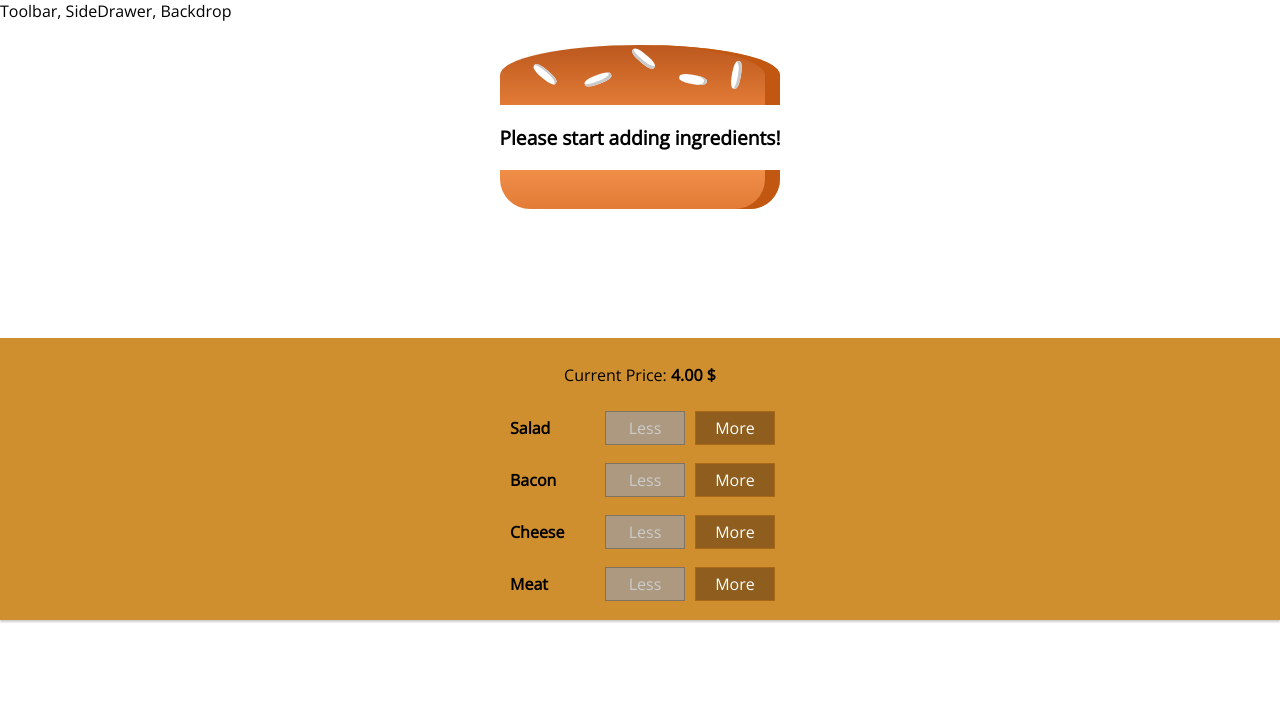
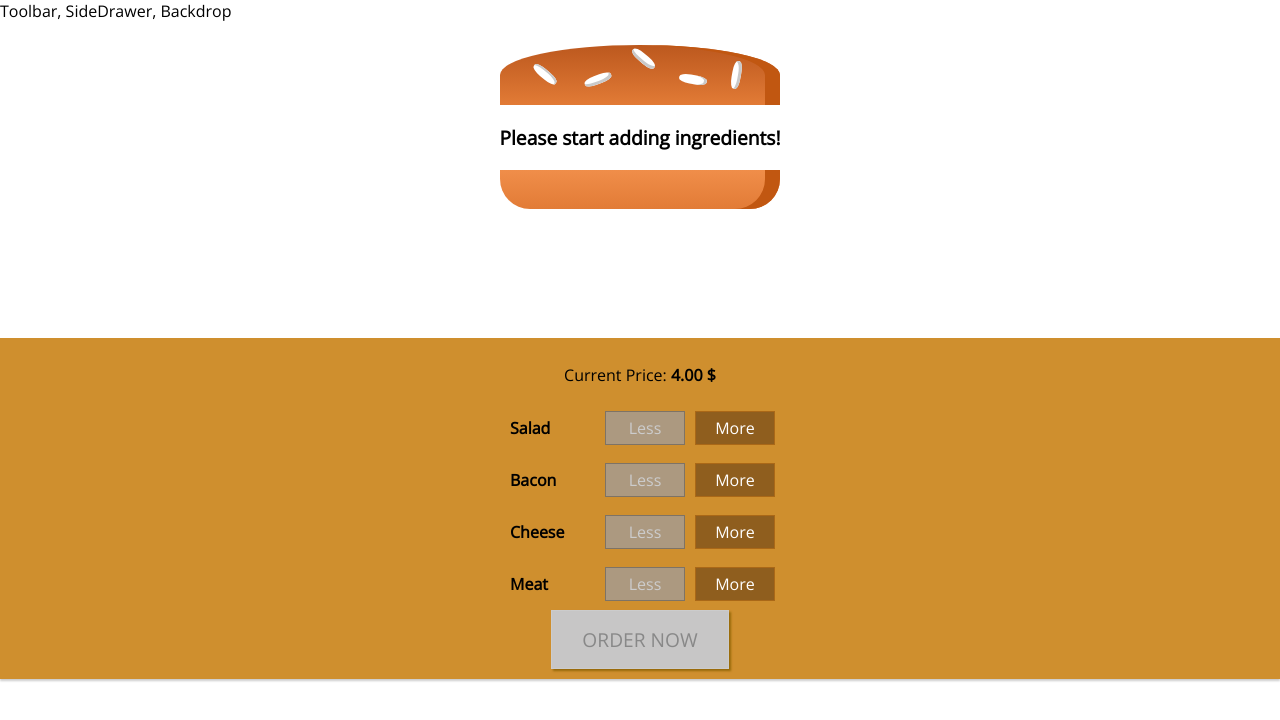
Before and after one commit to xugetsu/Burger-Builder, a React app: page / in a window 1280 px wide. Shown: the top 720 px of the page. Built offline with nearby package versions, Linux system fonts and the light colour scheme.

Commit message:
Adding the Order Button

```diff
--- a/src/components/Burger/BuildControls/BuildControls.css
+++ b/src/components/Burger/BuildControls/BuildControls.css
@@ -8,3 +8,44 @@
     margin: auto;
     padding: 10px 0;
 }
+
+.OrderButton {
+    background-color: #DAD735;
+    outline: none;
+    cursor: pointer;
+    border: 1px solid #966909;
+    color: #966909;
+    font-family: inherit;
+    font-size: 1.2em;
+    padding: 15px 30px;
+    box-shadow: 2px 2px 2px #966909;
+}
+
+.OrderButton:hover, .OrderButton:active {
+    background-color: #A0DB41;
+    border: 1px solid #966909;
+    color: #966909;
+}
+
+.OrderButton:disabled {
+    background-color: #C7C6C6;
+    cursor: not-allowed;
+    border: 1px solid #ccc;
+    color: #888888;
+}
+
+.OrderButton:not(:disabled) {
+    animation: enable 0.3s linear;
+}
+
+@keyframes enable {
+    0% {
+        transform: scale(1);
+    }
+    60% {
+        transform: scale(1.1);
+    }
+    100% {
+        transform: scale(1);
+    }
+}
--- a/src/components/Burger/BuildControls/BuildControls.jsx
+++ b/src/components/Burger/BuildControls/BuildControls.jsx
@@ -21,6 +21,9 @@
                     removeIngredient = {() => props.removeIngredient(ctrl.type)}
                     disabled = {props.disabled[ctrl.type]} />
             ))}
+            <button
+                className = {classes.OrderButton}
+                disabled = {!props.purchasable}>ORDER NOW</button>
         </div>
     );
 }
--- a/src/containers/BurgerBuilder/BurgerBuilder.jsx
+++ b/src/containers/BurgerBuilder/BurgerBuilder.jsx
@@ -17,7 +17,12 @@
             cheese:0,
             meat:0
         },
-        totalPrice: 4
+        totalPrice: 4,
+        purchasable: false
+    }
+    updatePurchaseState = (ingredients) => {
+        return Object.values(ingredients)
+        .reduce ( (sum, el) => sum + el, 0) > 0;
     }
     addIngredientHandler = (type) => {
         const oldCount = this.state.ingredients[type];
@@ -30,6 +35,7 @@
         this.setState({
             ingredients: updatedIngredients,
             totalPrice: newPrice,
+            purchasable: this.updatePurchaseState(updatedIngredients)
         })
     }
     removeIngredientHandler = (type) => {
@@ -44,6 +50,7 @@
         this.setState({
             ingredients: updatedIngredients,
             totalPrice: newPrice,
+            purchasable: this.updatePurchaseState(updatedIngredients)
         })
     }
     render () {
@@ -58,6 +65,7 @@
                 <Burger ingredients = {this.state.ingredients} />
                 <BuildControls
                     price = {this.state.totalPrice}
+                    purchasable = {this.state.purchasable}
                     disabled = {disableInfo}
                     addIngredient = {(type) => this.addIngredientHandler(type)}
                     removeIngredient = {(type) => this.removeIngredientHandler(type)}/>
```
